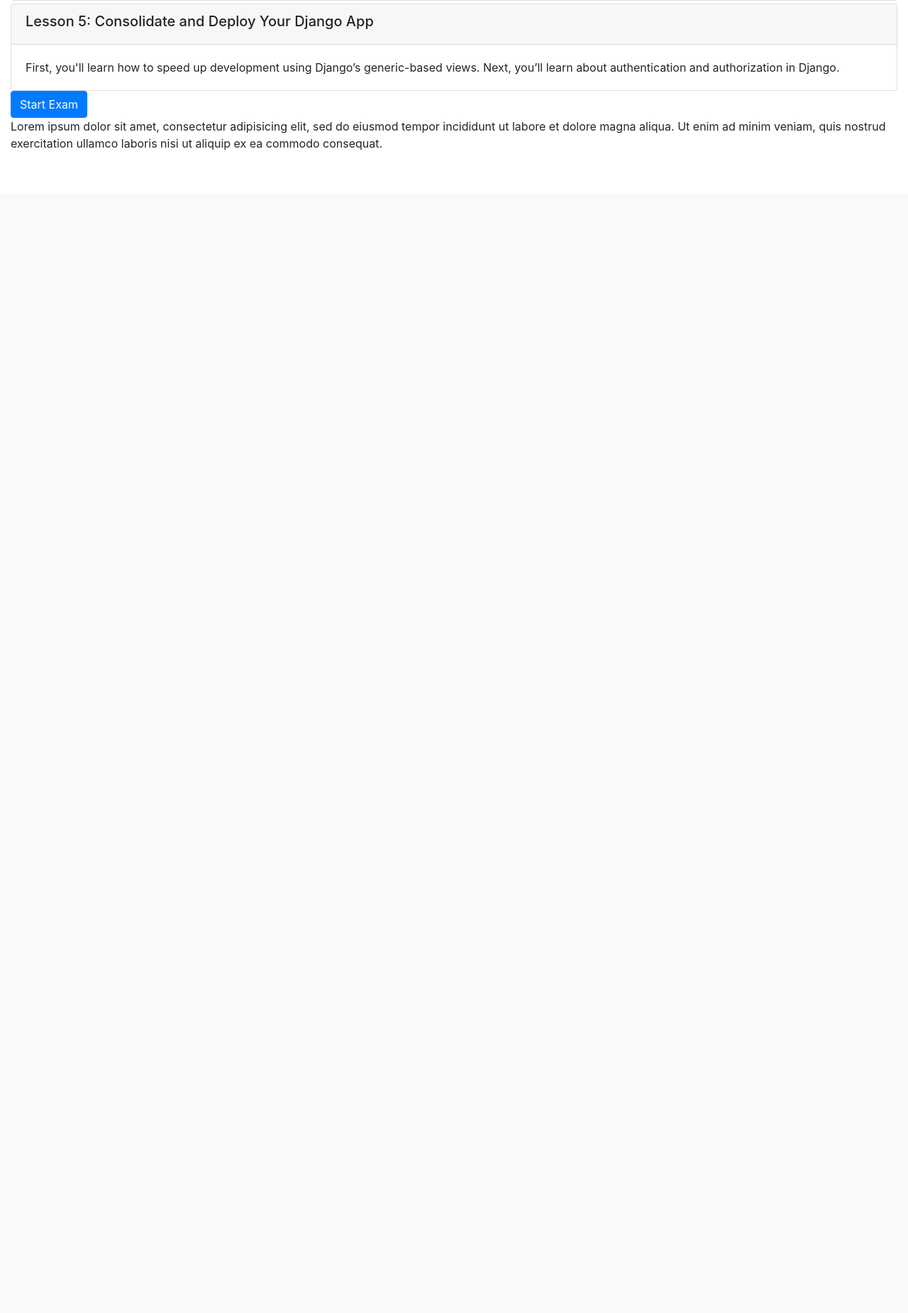
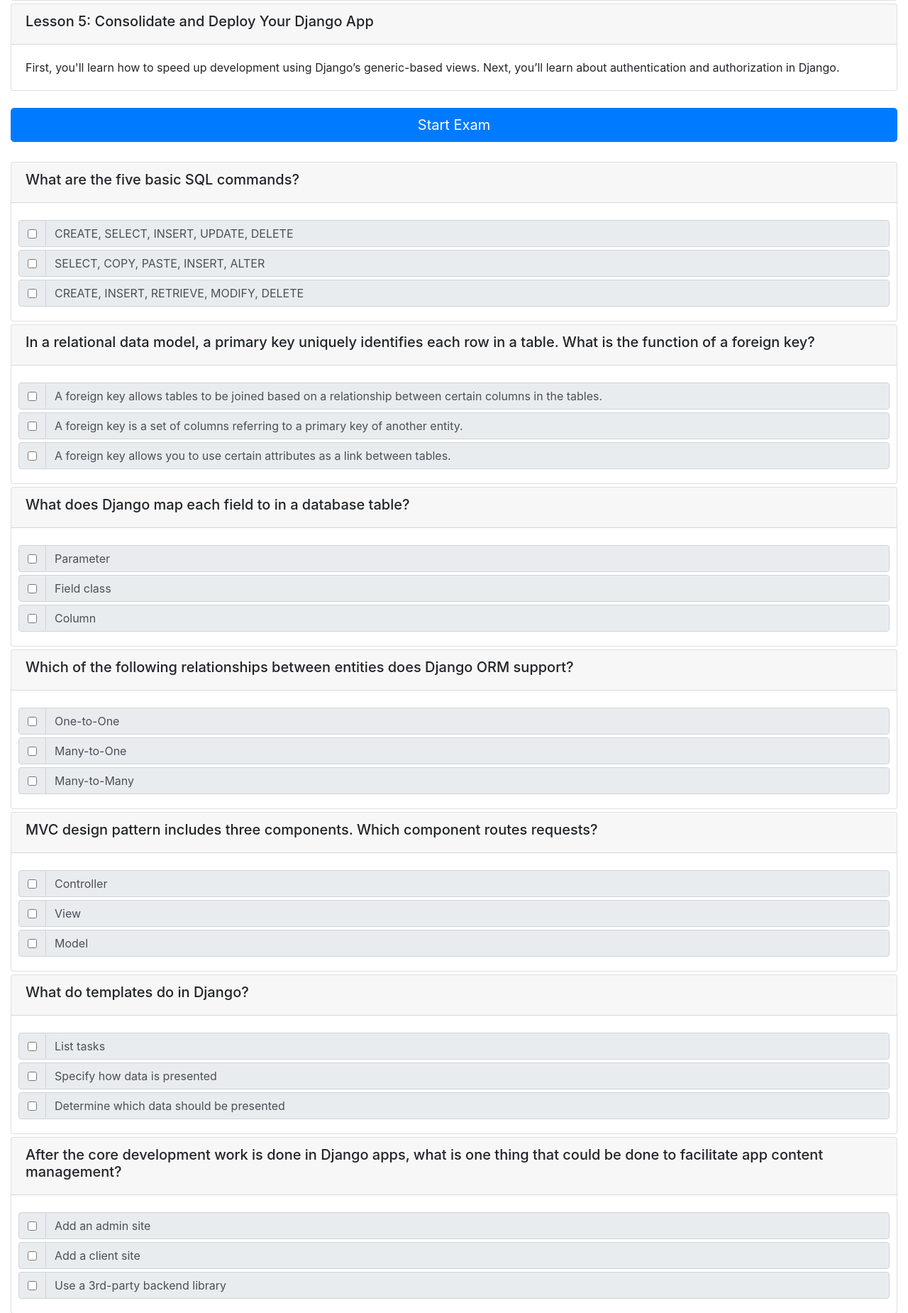
Before and after one commit to abdelaziz1997/final_assignment, a Django app: page /onlinecourse/1/ in a window 1280 px wide, after a click on "Start Exam". Shown: the part 526-2376 px from the top of the page at 71% size. Before the commit the page ends 737 px from the top, so only its background shows below. Run offline with Django 3.2, Linux system fonts and the light colour scheme; a user stored in the database is signed in; data comes from the database, SQL or seed files in the repository; some libraries are stand-ins or nearby versions.

Commit message:
Lab 2: Building Course Exam Related Models and Templates

```diff
--- a/onlinecourse/models.py
+++ b/onlinecourse/models.py
@@ -101,7 +101,7 @@ class Enrollment(models.Model):
     # Has question content
     # Other fields and methods you would like to design
 class Question(models.Model):
-    lesson = models.ForeignKey(Lesson, on_delete = models.CASCADE)
+    course = models.ForeignKey(Course, on_delete = models.CASCADE)
     question_text = models.TextField()
     grade = models.IntegerField(default = 0)
 
--- a/onlinecourse/templates/onlinecourse/course_detail_bootstrap.html
+++ b/onlinecourse/templates/onlinecourse/course_detail_bootstrap.html
@@ -6,6 +6,15 @@
     <script src="https://ajax.googleapis.com/ajax/libs/jquery/3.5.1/jquery.min.js"></script>
     <script src="https://cdnjs.cloudflare.com/ajax/libs/popper.js/1.16.0/umd/popper.min.js"></script>
     <script src="https://maxcdn.bootstrapcdn.com/bootstrap/4.5.2/js/bootstrap.min.js"></script>
+    <script>
+        $(function () {
+            $('#exam').on('shown.bs.collapse', function (e) {
+                    $('html,body').animate({
+                        scrollTop: $('#exam').offset().top -80
+                    }, 500);
+            });
+        });
+    </script>
     <meta charset="UTF-8">
 </head>
 
@@ -49,6 +58,9 @@
                         <div class="card-body">{{lesson.content}}</div>
                     </div>
                 {% endfor %}
+                <br>
+                    <button type="button" class="btn btn-primary btn-lg btn-block" data-toggle="collapse" data-target="#exam">Start Exam</button>
+                <br>
             </div>
             <!-- Task: show questions and choices -->
             <!-- <HINT> Use Bootstrap Collapse to hide exam first, more details could be found here
@@ -63,11 +75,35 @@
 
             -->
             {% if user.is_authenticated %}
-            <button type="button" class="btn btn-primary" data-toggle="collapse" data-target="#exam">Start Exam</button>
             <div id="exam" class="collapse">
-                Lorem ipsum dolor sit amet, consectetur adipisicing elit,
-                sed do eiusmod tempor incididunt ut labore et dolore magna aliqua. Ut enim ad minim veniam,
-                quis nostrud exercitation ullamco laboris nisi ut aliquip ex ea commodo consequat.
+                <form id="questionform" action="point to a submit view" method="post">
+                    {% for question in course.question_set.all %}
+                    <div class="card mt-1">
+                        <div class="card-header"><h5>{{ question.question_text}}</h5></div>
+                        {% csrf_token %}
+                        <br>
+                        <div class="form-group">
+                            {% for choice in question.choice_set.all %}
+                                <div class="input-group mb-1" style="padding-left: 10px;padding-right: 10px;">
+                                    <div class="input-group-prepend">
+                                        <div class="input-group-text">
+                                            <input type="checkbox" name="choice_{{choice.id}}"
+                                            id="{{choice.id}}" value="{{ choice.id }}" >
+                                        </div>
+                                    </div>
+                                    <input type="text" class="form-control" disabled value="{{ choice.choice_text }}">
+                                </div>
+                            {% endfor %}
+                        </div>
+                    </div>
+                    {% endfor %}
+                    <input class="btn btn-success btn-block" type="submit" value="Submit">
+                    <br>
+                </form>
+            </div>
+            {% else %}
+            <div id = "exam" class="alert alert-danger collapse" role="alert">
+                You have to be logged in to start the exam. <a href="{% url 'onlinecourse:login' %}" class="alert-link">Sign in</a> to start the exam.
             </div>
             {% endif %}
 
@@ -83,25 +119,7 @@
             <input type="check" name="choice_{{choice.id}}" id="{{choice.id}}" ...>
             -->
 
-            <!-- A choice submission form example
-            <form id="questionform" action="point to a submit view" method="post">
-                        ... for each question in the course ...
-                        <div class="card mt-1">
-                            <div class="card-header"><h5>{{ question.question_text}}</h5></div>
-                            {% csrf_token %}
-                            <div class="form-group">
-                               ... for each choice in the question ...
-                                <div class="form-check">
-                                    <label class="form-check-label">
-                                        <input type="checkbox" name="choice_{{choice.id}}"
-                                               class="form-check-input" id="{{choice.id}}"
-                                               value="{{choice.id}}">{{ choice.choice_text }}
-                                    </label>
-                                </div>
-                            </div>
-                        </div>
-                    <input class="btn btn-success btn-block" type="submit" value="Submit">
-            </form> -->
+
 
             <!--Check here to see more details Bootstrap checkbox
              https://www.w3schools.com/bootstrap4/bootstrap_forms_inputs.asp-->
```
Also changed, not shown: onlinecourse/admin.py (+5 -3 lines), db.sqlite3, onlinecourse/migrations/0002_auto_20210813_1700.py (added), 1 other file.
